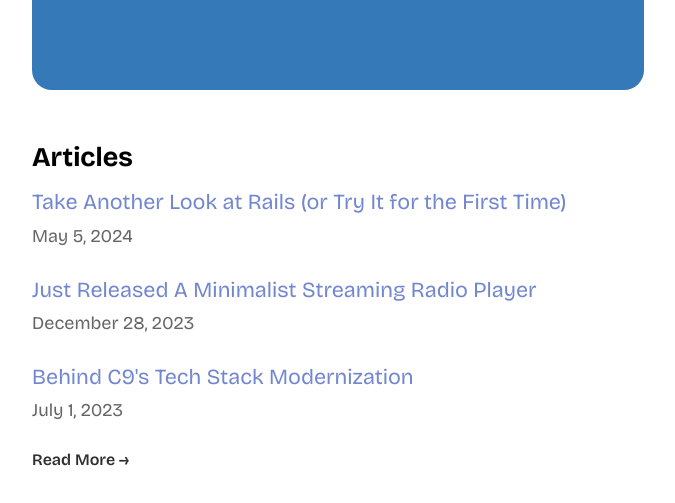
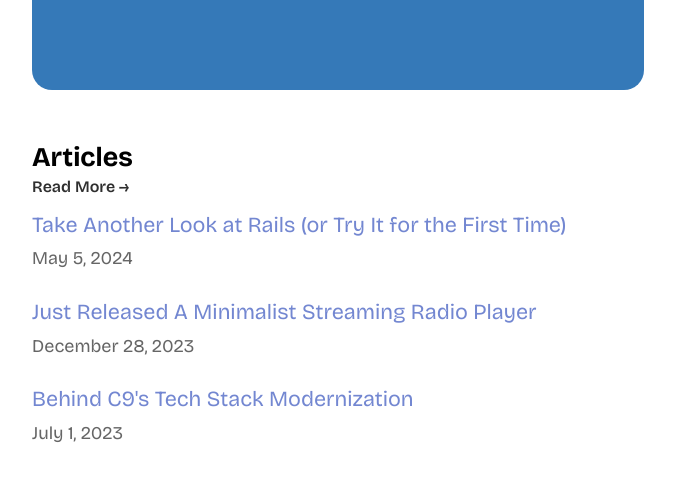
Before and after one commit to mkpascal/mkpascal.net, a Next.js app: page / in a window 1280 px wide. Shown: the part 4400-4903 px from the top of the page, without its empty margins (302-977 px from the left). Built offline with nearby package versions, Linux system fonts and the light colour scheme.

Commit message:
Update index.js

```diff
--- a/pages/index.js
+++ b/pages/index.js
@@ -74,7 +74,7 @@ export default function Home({ allPostsData, allProjectsData }) {
         </ul>
       </section>
         <section className={`${utilStyles.headingMd} ${utilStyles.padding1px}`}>
-        <h2 className={utilStyles.headingLg4}>Articles</h2>
+        <h2 className={utilStyles.headingLg4}>Articles <small><Link className={utilStyles.readMoreLink} href="/articles">Read More →</Link></small></h2>
         <ul className={utilStyles.list}>
           {allPostsData.slice(0,3).map(({ id, date, title }) => (
             <li className={utilStyles.listItem} key={id}>
@@ -85,7 +85,6 @@ export default function Home({ allPostsData, allProjectsData }) {
               </small>
             </li>
           ))}
-            <li><Link className={utilStyles.readMoreLink} href="/articles">Read More →</Link></li>
         </ul>
       </section>
       <section style={{ margin: '50px 0 20px' }} className={`${utilStyles.headingMd} ${utilStyles.padding1px}}`}>
```
